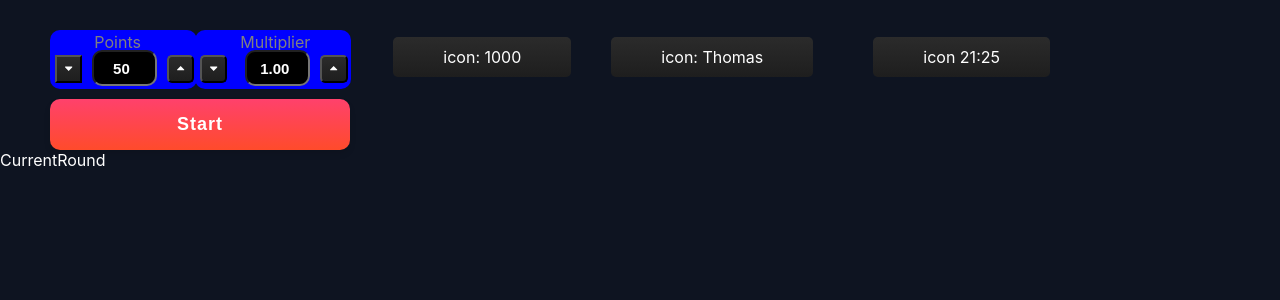
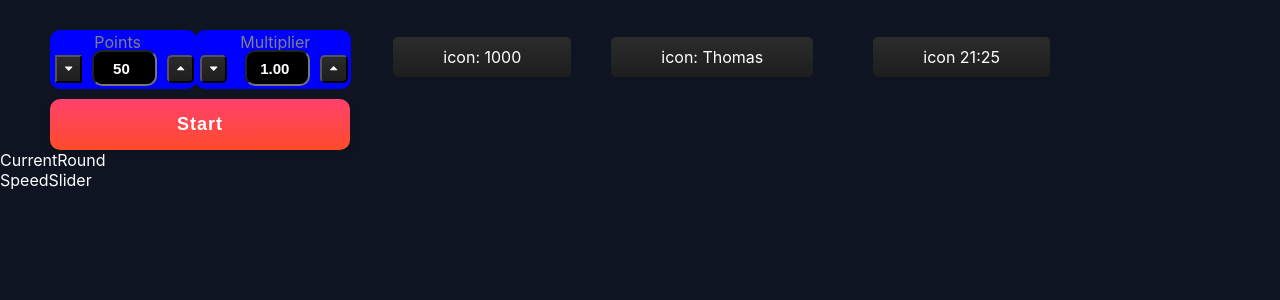
Before and after one commit to probablypenera007/guessnumber_frontend, a React (Create React App) app: page / in a window 1280 px wide. Shown: the top 300 px of the page. Built offline with nearby package versions, Linux system fonts and the light colour scheme.

Commit message:
speed slider initiated

```diff
--- a/src/components/App/App.tsx
+++ b/src/components/App/App.tsx
@@ -2,6 +2,7 @@ import React from 'react';
 
 import PlayerInput from '../PlayerInput/PlayerInput';
 import CurrentRound from '../CurrentRound/CurrentRound';
+import SpeedSlider from '../SpeedSlider/SpeedSlider';
 
 //Internal imports
 import Style from './App.module.css';
@@ -19,6 +20,7 @@ function App() {
      onSubmit={handleSubmit}
      />
      <CurrentRound/>
+     <SpeedSlider/>
     </div>
   );
 }
--- a/src/components/SpeedSlider/SpeedSlider.module.css
+++ b/src/components/SpeedSlider/SpeedSlider.module.css
@@ -0,0 +1,3 @@
+.speedSlider{
+    color: white
+}
--- a/src/components/SpeedSlider/SpeedSlider.tsx
+++ b/src/components/SpeedSlider/SpeedSlider.tsx
@@ -0,0 +1,12 @@
+import React from 'react'
+
+//internal imports
+import Style from './SpeedSlider.module.css'
+
+const SpeedSlider = () => {
+  return (
+    <div className={Style.speedSlider}>SpeedSlider</div>
+  )
+}
+
+export default SpeedSlider
```
